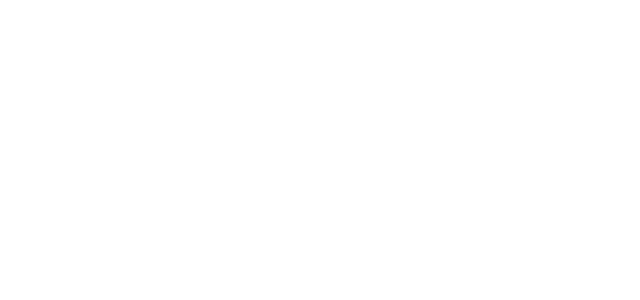
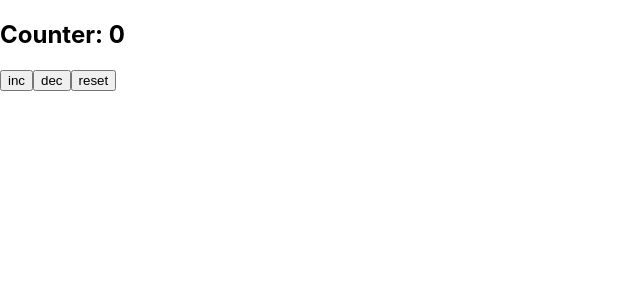
Before and after one commit to Psaruklily/react-my-app, a React (Create React App) app: page / in a window 1280 px wide. Shown: the top 300 px of the page, without its empty margins (0-640 px from the left). Built offline with nearby package versions, Linux system fonts and the light colour scheme.

Commit message:
Creating counter

```diff
--- a/src/App.js
+++ b/src/App.js
@@ -1,9 +1,22 @@
 import React from 'react';
+import { useSelector, useDispatch } from 'react-redux';
+import {INC_COUNTER, DEC_COUNTER, RESET_COUNTER} from './redux/action-types';
 
 export default function App() {
+
+    const counter = useSelector(({counter}) => counter);
+    const dispatch = useDispatch();
+
+    const handleInc = () => dispatch({type: INC_COUNTER});
+    const handleDec = () => dispatch({type: DEC_COUNTER});
+    const handleReset = () => dispatch({type: RESET_COUNTER});
+
     return(
         <div>
-
+            <h2>Counter: {counter}</h2>
+            <button onClick={handleInc}>inc</button>
+            <button onClick={handleDec}>dec</button>
+            <button onClick={handleReset}>reset</button>
         </div>
     )
 }
--- a/src/index.js
+++ b/src/index.js
@@ -3,15 +3,16 @@
 import './index.css';
 import App from './App';
 import reportWebVitals from './reportWebVitals';
+import { Provider } from 'react-redux';
+import { store } from './redux';
 
 ReactDOM.render(
   <React.StrictMode>
-    <App />
+    <Provider store={store}>
+      <App />
+    </Provider>
   </React.StrictMode>,
   document.getElementById('root')
 );
 
-// If you want to start measuring performance in your app, pass a function
-// to log results (for example: reportWebVitals(console.log))
-// or send to an analytics endpoint. Learn more: https://bit.ly/CRA-vitals
 reportWebVitals();
--- /dev/null
+++ b/src/redux/action-types/index.js
@@ -0,0 +1,3 @@
+export const INC_COUNTER = 'INC_COUNTER';
+export const DEC_COUNTER = 'DEC_COUNTER';
+export const RESET_COUNTER = 'RESET_COUNTER';
--- /dev/null
+++ b/src/redux/index.js
@@ -0,0 +1,4 @@
+import { createStore } from "redux";
+import {reducer} from './reducers';
+
+export  const store = createStore(reducer);
--- /dev/null
+++ b/src/redux/reducers/index.js
@@ -0,0 +1,22 @@
+import {INC_COUNTER, DEC_COUNTER, RESET_COUNTER} from '../action-types';
+
+const initialState = {
+    counter: 0
+}
+
+export const reducer = (state=initialState, action) => {
+    switch(action.type) {
+        case INC_COUNTER: {
+            return {...state, counter: state.counter + 1};
+        }
+        case DEC_COUNTER: {
+            return {...state, counter: state.counter - 1};
+        }
+        case RESET_COUNTER: {
+            return {...state, counter: 0};
+        }
+        default: {
+            return state;
+        }
+    }
+}
```
